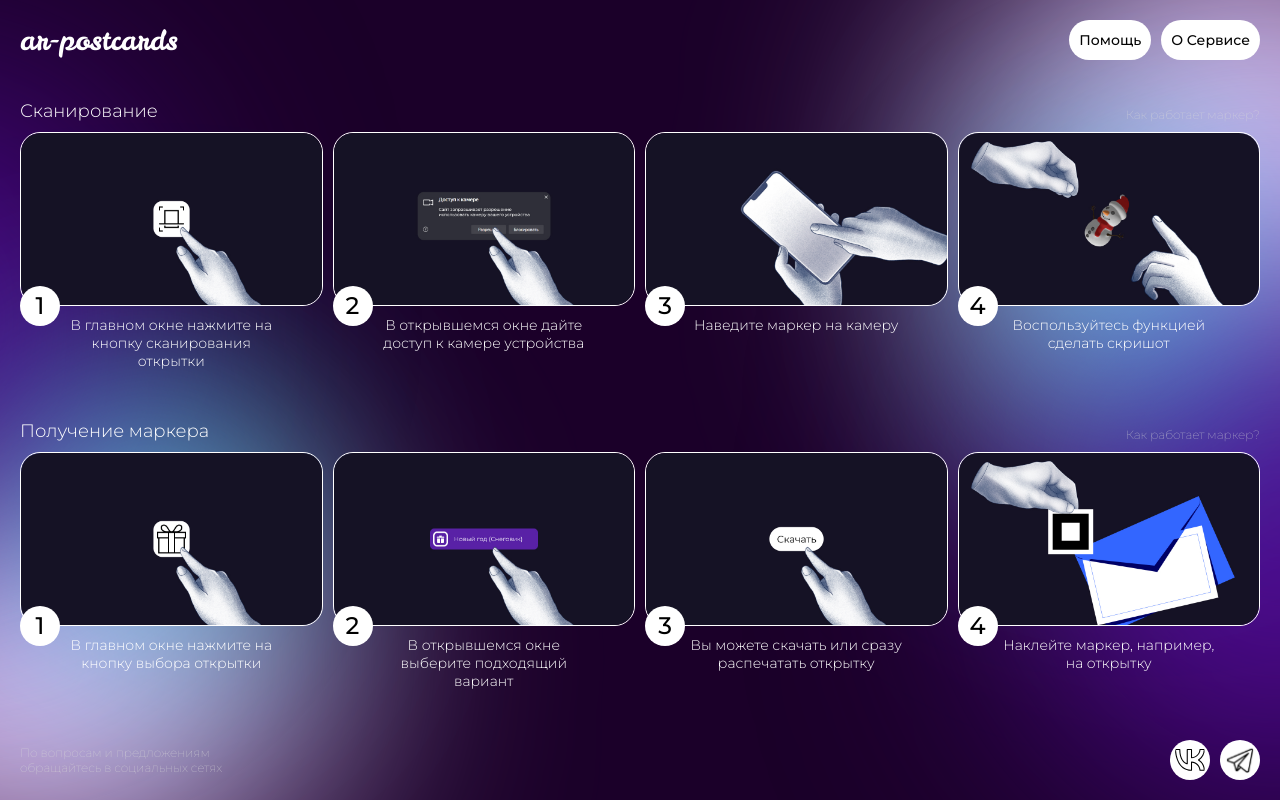
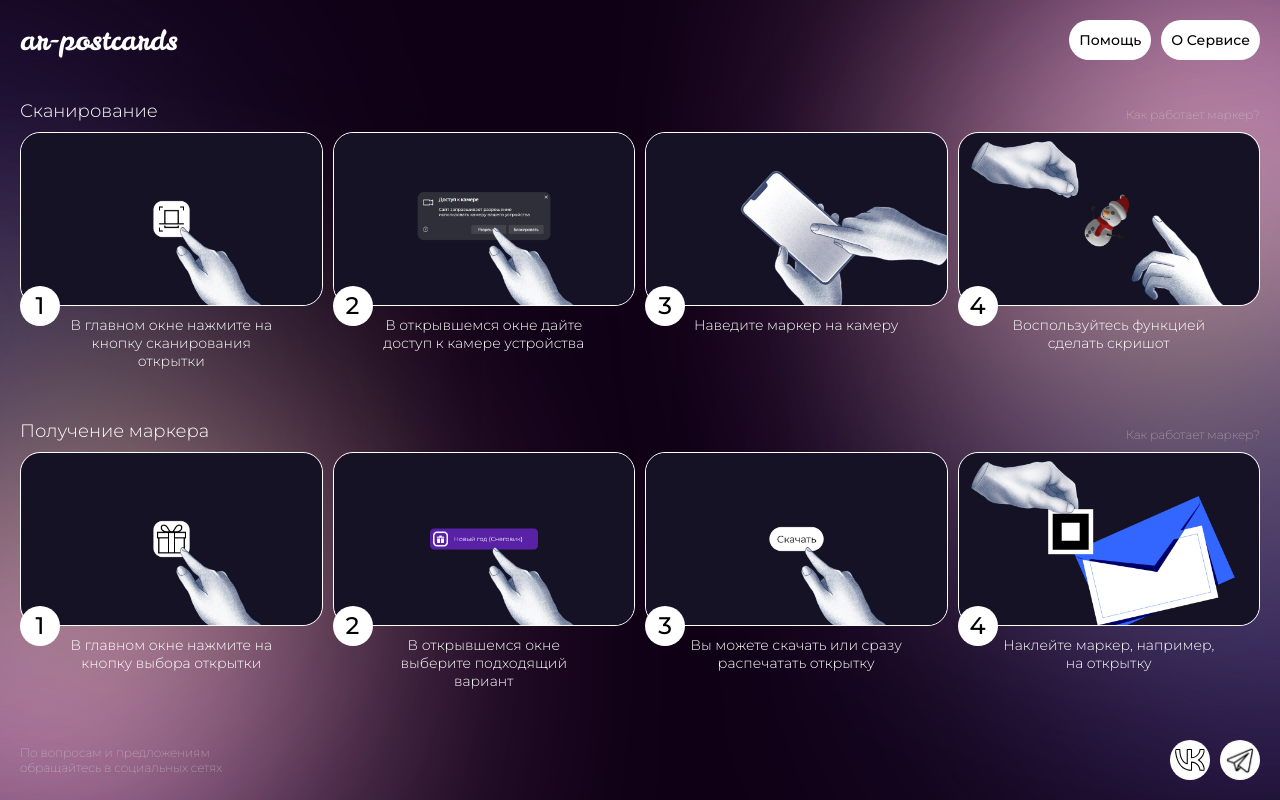
Before and after one commit to dperfiliev/postcards-ar, a Next.js app: page /help in a window 1280 px wide. Built offline with nearby package versions, Linux system fonts and the light colour scheme.

Commit message:
fixes: colors

```diff
--- a/src/app/globals.css
+++ b/src/app/globals.css
@@ -27,16 +27,16 @@
    --container: hsla(0, 0%, 0%, 0.2);
   */
 
-  --primary: hsl(0, 0%, 100%);
-   --secondary: hsl(0, 0%, 2%);
-   --neutral: hsl(0, 0%, 85%);
+  --primary: #FFFFFF;
+--secondary: #050505;
+--neutral: #D9D9D9;
 
-   --cyan: hsl(180, 100%, 50%);
-   --pink: hsl(280, 100%, 90%);
-   --purple: hsl(270, 90%, 30%);
-   --bg: hsl(280, 100%, 8%);
+--cyan: #e9ff24;
+--pink: #ffa7f8;
+--purple: #403679;
+--bg: #100016;
 
-   --container: hsla(0, 0%, 0%, 0.2);
+--container: #00000033;
 }
 
 
@@ -96,7 +96,7 @@ a {
   border-radius: 50%;
   background-color: var(--pink);
 
-  filter: blur(10vw);
+  filter: blur(11vw);
 }
 
 .purple_1 {
@@ -110,12 +110,12 @@ a {
   border-radius: 50%;
   background-color: var(--purple);
 
-  filter: blur(10vw);
+  filter: blur(11vw);
 }
 
 .cyan_1 {
   position: absolute;
-  left: 5%;
+  left: 0%;
   bottom: 20%;
 
   width: 14%;
@@ -124,7 +124,7 @@ a {
   border-radius: 50%;
   background-color: var(--cyan);
 
-  filter: blur(10vw);
+  filter: blur(11vw);
 
   animation: cyan_1 10s infinite ease;
 }
@@ -162,7 +162,7 @@ a {
   border-radius: 50%;
   background-color: var(--pink);
 
-  filter: blur(10vw);
+  filter: blur(11vw);
 }
 
 .purple_2 {
@@ -176,12 +176,12 @@ a {
   border-radius: 50%;
   background-color: var(--purple);
 
-  filter: blur(10vw);
+  filter: blur(11vw);
 }
 
 .cyan_2 {
   position: absolute;
-  right: 5%;
+  right: 0%;
   top: 20%;
 
   width: 14%;
@@ -190,7 +190,7 @@ a {
   border-radius: 50%;
   background-color: var(--cyan);
 
-  filter: blur(10vw);
+  filter: blur(11vw);
 
   animation: cyan_2 10s infinite ease;
 }
@@ -392,27 +392,27 @@ a {
   }
 
   .pink_1 {
-    filter: blur(15vh);
+    filter: blur(14vh);
   }
 
   .purple_1 {
-    filter: blur(15vh);
+    filter: blur(14vh);
   }
 
   .cyan_1 {
-    filter: blur(15vh);
+    filter: blur(14vh);
   }
 
   .pink_2 {
-    filter: blur(15vh);
+    filter: blur(14vh);
   }
 
   .purple_2 {
-    filter: blur(15vh);
+    filter: blur(14vh);
   }
 
   .cyan_2 {
-    filter: blur(15vh);
+    filter: blur(14vh);
   }
 }
 
```
